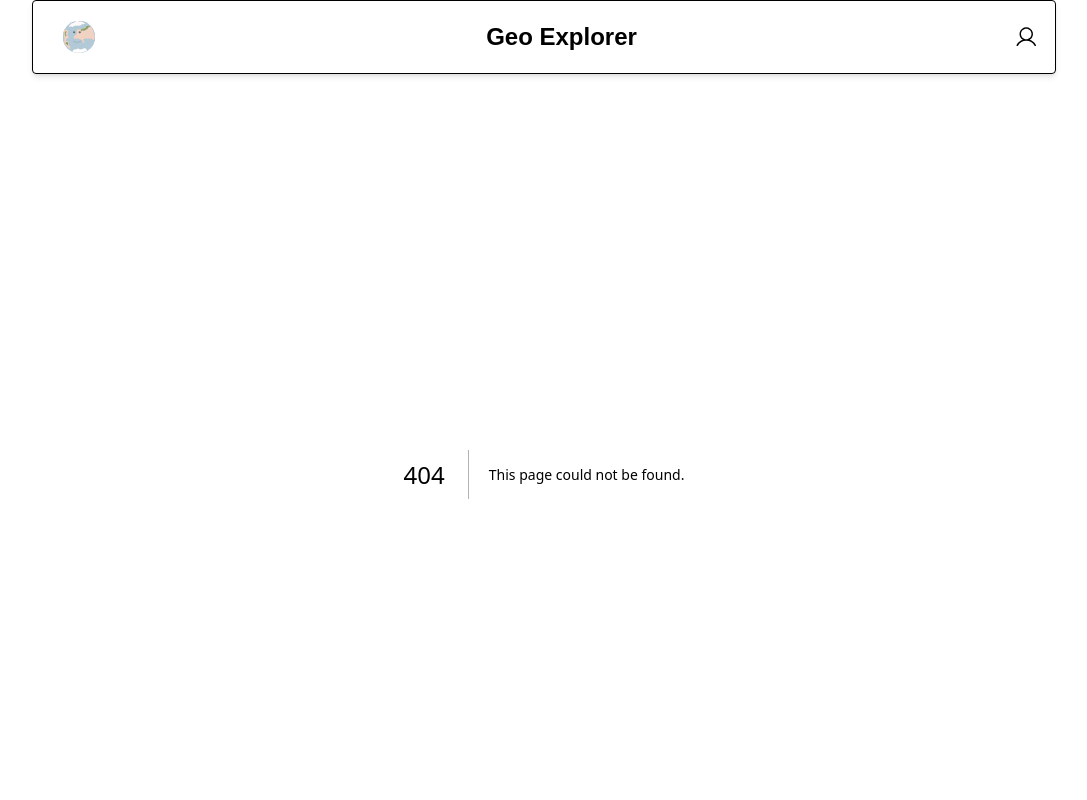
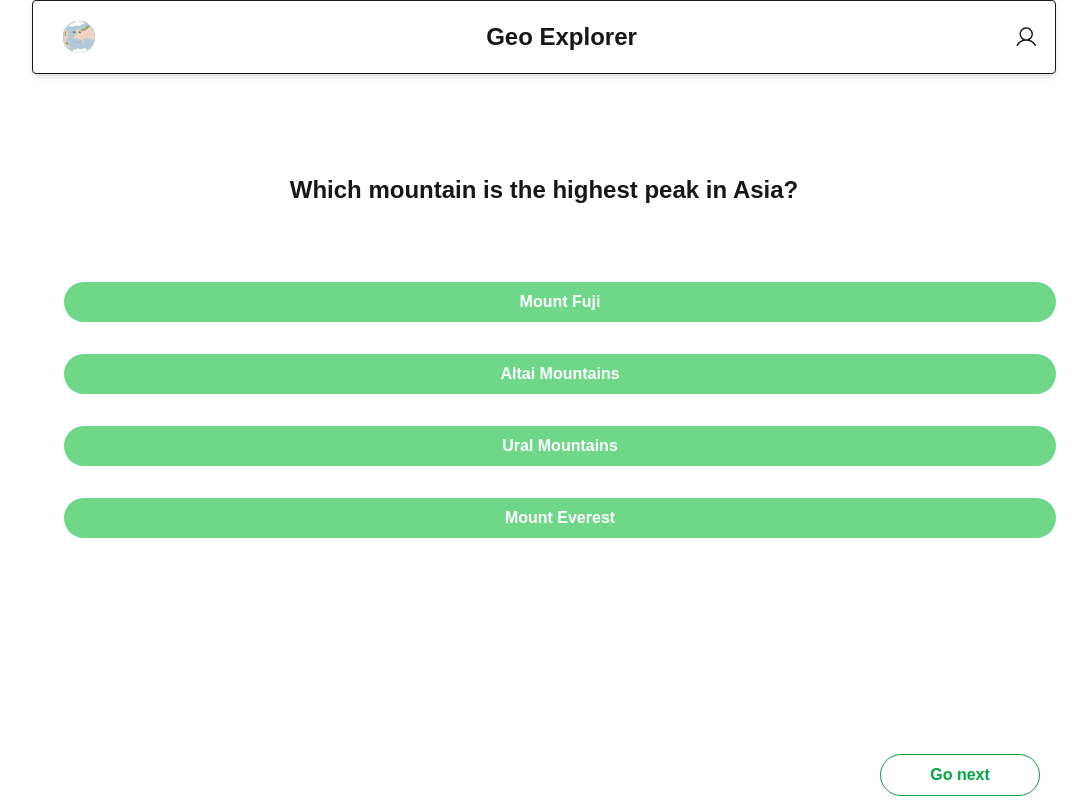
Before and after one commit to Group6-Route66/geo-explorer-fe, a Next.js app: page /multichoice in a window 1280 px wide. Before the commit this address had no page. Shown: the top 800 px of the page, without its empty margins (96-1183 px from the left). Built offline with nearby package versions, Linux system fonts and the light colour scheme.

Commit message:
multichoice-question

```diff
--- /dev/null
+++ b/src/app/multichoice/page.jsx
@@ -0,0 +1,8 @@
+import { MultiChoice } from "@/components";
+export default function TestMultiChoice() {
+  return (
+    <div className="container mx-auto px-4 lg:max-w-5xl">
+      <MultiChoice />
+    </div>
+  );
+}
--- a/src/components/Footer.jsx
+++ b/src/components/Footer.jsx
@@ -21,6 +21,9 @@ const Footer = () => {
         <UserIcon />
         Profile
       </Link>
+      <Link href="/multichoice" className="flex flex-col items-center">
+        test-question
+      </Link>
     </footer>
   );
 };
--- /dev/null
+++ b/src/components/MultiChoice.jsx
@@ -0,0 +1,104 @@
+"use client";
+
+import { useState } from "react";
+import NextButton from "./NextButton";
+
+const MultiChoice = () => {
+  const [isCorrectAnswer, setIsCorrectAnswer] = useState(null);
+  const [multiChoiceQA] = useState({
+    question_mc_id: 1,
+    continent: "Asia",
+    sub_category_id: 1,
+    level: "Beginner",
+    question_text: "Which mountain is the highest peak in Asia?",
+    answer_mc_id: 1,
+    multiple_choice_text: [
+      "Mount Fuji",
+      "Altai Mountains",
+      "Ural Mountains",
+      "Mount Everest",
+    ],
+    correct_answer: "Mount Everest",
+  });
+
+  const levelColors = {
+    Beginner: {
+      base: "bg-green hover:bg-green-600",
+      correct: "bg-green-600",
+    },
+    Intermediate: {
+      base: "bg-yellow-500 hover:bg-yellow-600",
+      correct: "bg-yellow-600",
+    },
+    Advanced: {
+      base: "bg-red-500 hover:bg-red-600",
+      correct: "bg-red-600",
+    },
+  };
+
+  function handleAnswer(e) {
+    if (e.target.value === multiChoiceQA.correct_answer) {
+      setIsCorrectAnswer(true);
+    } else {
+      setIsCorrectAnswer(false);
+    }
+  }
+
+  const colorClasses = levelColors[multiChoiceQA.level] || levelColors.Beginner;
+
+  return (
+    <div className="mt-25">
+      <div>
+        <h2 className="text-2xl font-bold text-center">
+          {multiChoiceQA.question_text}
+        </h2>
+      </div>
+
+      <div className="mt-15">
+        {multiChoiceQA.multiple_choice_text.map((item, index) => {
+          let buttonClass = `w-full p-2 text-white font-bold m-4 rounded-4xl `;
+
+          if (isCorrectAnswer !== null) {
+            if (item === multiChoiceQA.correct_answer) {
+              buttonClass += colorClasses.correct;
+            } else {
+              buttonClass +=
+                "bg-gray-100 text-gray-600 cursor-not-allowed opacity-60";
+            }
+          } else {
+            buttonClass += `${colorClasses.base} cursor-pointer`;
+          }
+
+          return (
+            <button
+              key={`button-mc-qa-${index}`}
+              onClick={handleAnswer}
+              value={item}
+              className={buttonClass}
+              disabled={isCorrectAnswer !== null}
+            >
+              {item}
+            </button>
+          );
+        })}
+      </div>
+
+      {isCorrectAnswer === true && (
+        <div className="w-full mt-15 p-3 bg-green-50 text-green-700 rounded text-center">
+          That's correct, well done!
+        </div>
+      )}
+      {isCorrectAnswer === false && (
+        <div className="w-full mt-15 p-3 bg-red-50 text-red-700 rounded text-center">
+          Not quite right. The correct answer is highlighted in green.
+        </div>
+      )}
+
+      <div className="my-50 flex items-center justify-end">
+        <NextButton />
+      </div>
+    </div>
+  );
+};
+
+export default MultiChoice;
--- /dev/null
+++ b/src/components/NextButton.jsx
@@ -0,0 +1,26 @@
+"use client";
+import Link from "next/link";
+import { useState } from "react";
+
+const NextButton = () => {
+  const [level] = useState("Beginner");
+
+  const levelColors = {
+    Beginner:
+      "w-40 bg-grey-500 border rounded-3xl p-2 text-green-600 font-bold hover:bg-green hover:text-white",
+    Intermediate:
+      "w-40 bg-grey-500 border rounded-3xl p-2 text-yellow-600 font-bold hover:bg-yellow hover:text-white",
+    Advanced:
+      "w-40 bg-grey-500 border rounded-3xl p-2 text-red-600 font-bold hover:bg-red hover:text-white",
+  };
+
+  const buttonClass = levelColors[level] || levelColors.Beginner;
+
+  return (
+    <Link href="/">
+      <button className={buttonClass}>Go next</button>
+    </Link>
+  );
+};
+
+export default NextButton;
--- a/src/components/index.js
+++ b/src/components/index.js
@@ -3,5 +3,6 @@ export { default as Footer } from "./Footer";
 export { default as WelcomeScreen } from "./WelcomeScreen";
 export { default as Continent } from "./Continent";
 export { default as Categories } from "./Categories";
+export { default as MultiChoice } from "./MultiChoice";
 
 export * from "./ui";
--- a/src/styles/globals.css
+++ b/src/styles/globals.css
@@ -13,14 +13,14 @@
   --color-button-background: var(--button-background);
   --font-sans: var(--font-geist-sans);
   --font-mono: var(--font-geist-mono);
-
 }
 
-@theme{
-  --color-green: #6ED788;
-  --color-gray-100: #F0F2F5;
+@theme {
+  --color-green: #6ed788;
+  --color-gray-100: #f0f2f5;
+  --color-yellow: #ffb703;
+  --color-red: #f25c54;
 }
-
 
 @media (prefers-color-scheme: dark) {
   :root {
@@ -43,7 +43,6 @@ h1 {
   font-weight: 600;
 }
 
-
 button {
   cursor: pointer;
 }
```
